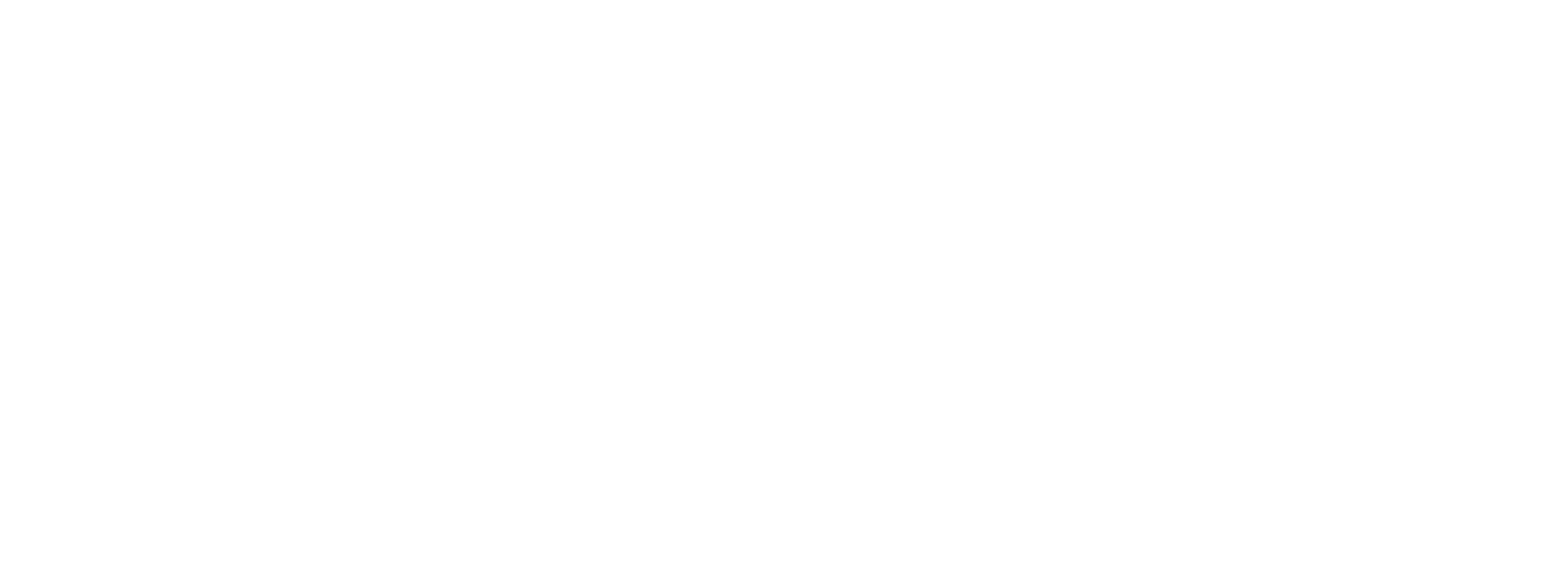
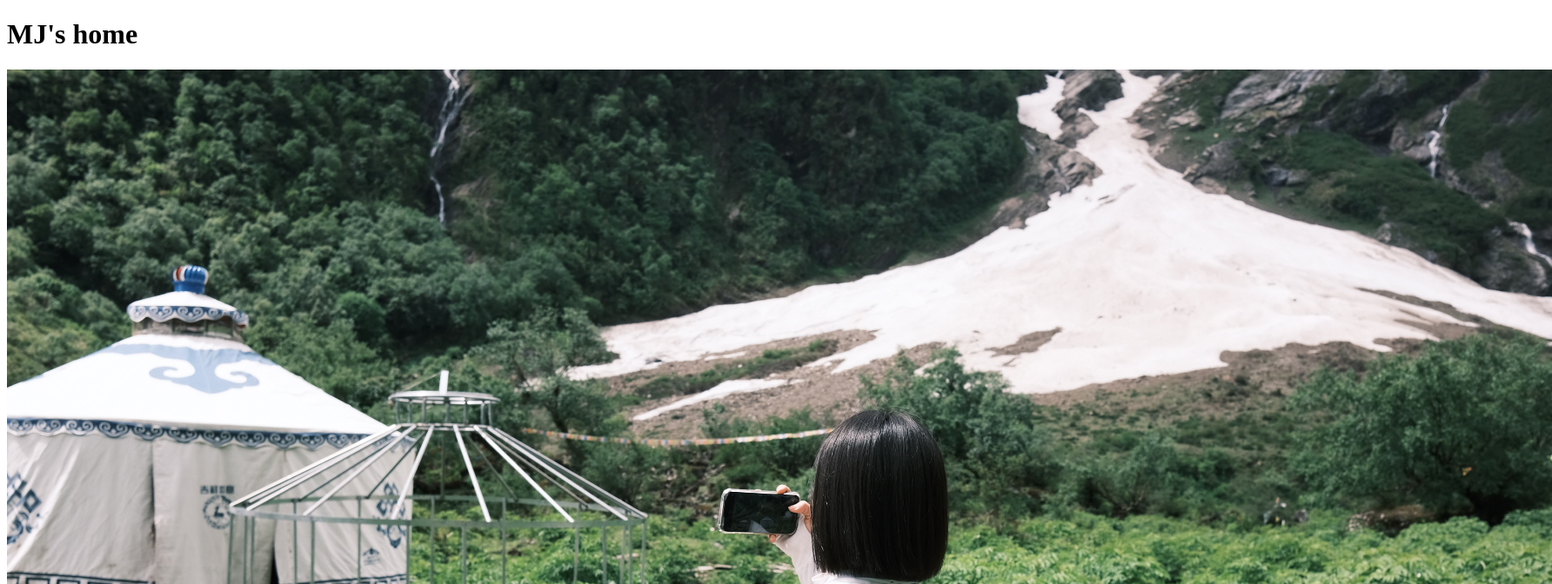
Before and after one commit to minjourney/smartfarm, a plain HTML site: page index.html in a window 1280 px wide. Shown: the top 672 px of the page at 87% size, 1784 px wide, since content can reach past the window. Drawn offline with Linux system fonts and the light colour scheme.

Commit message:
img 변경

```diff
--- a/index.html
+++ b/index.html
@@ -3,9 +3,11 @@
 <head>
     <meta charset="UTF-8">
     <meta name="viewport" content="width=device-width, initial-scale=1.0">
-    <title>Document</title>
+    <title>민정</title>
 </head>
 <body>
+    <h1>MJ's home</h1>
+    <img src="./src/p1.jpg"></img>
 
 </body>
 </html>
```
Also changed, not shown: script.js (added), src/p1.jpg (added), style.css (added).
